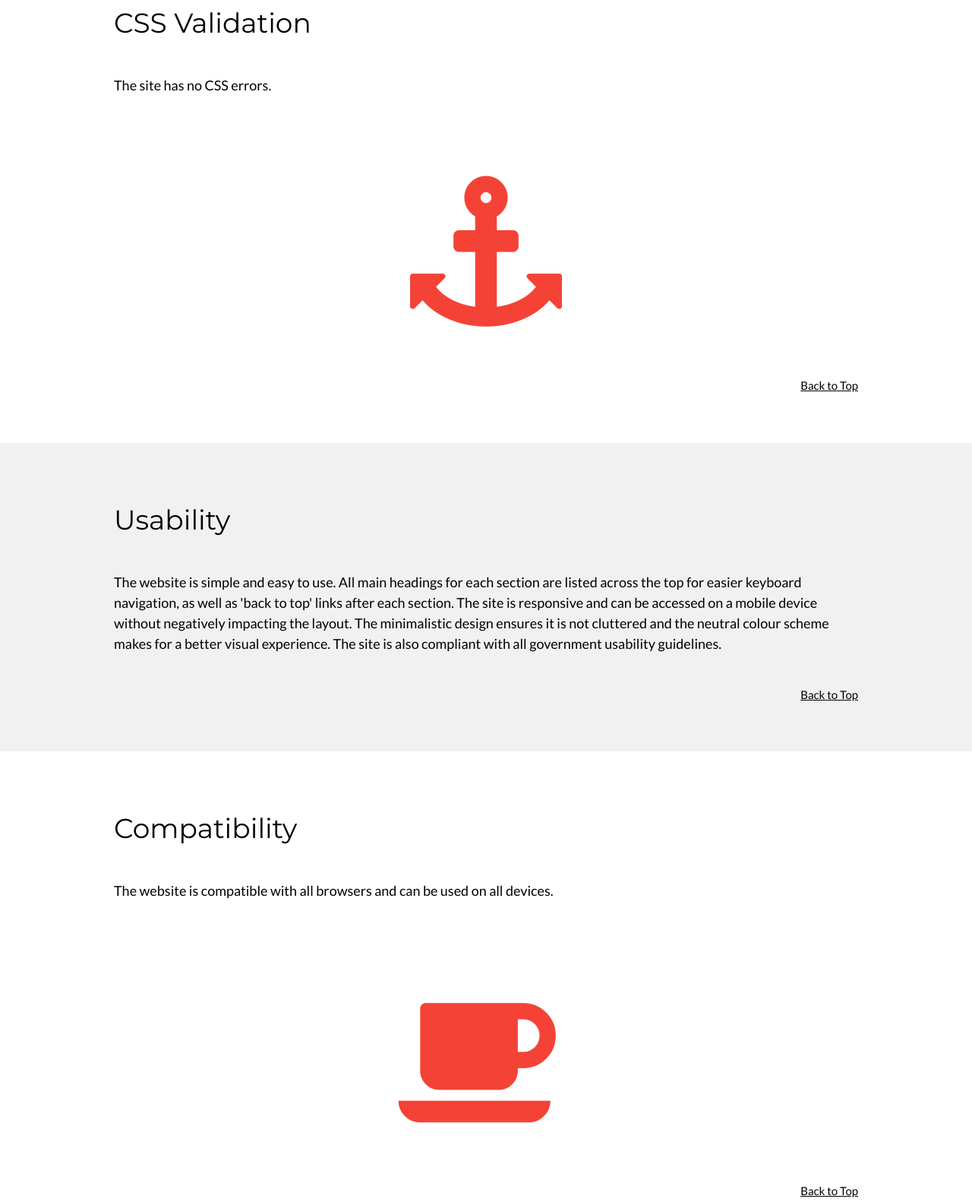
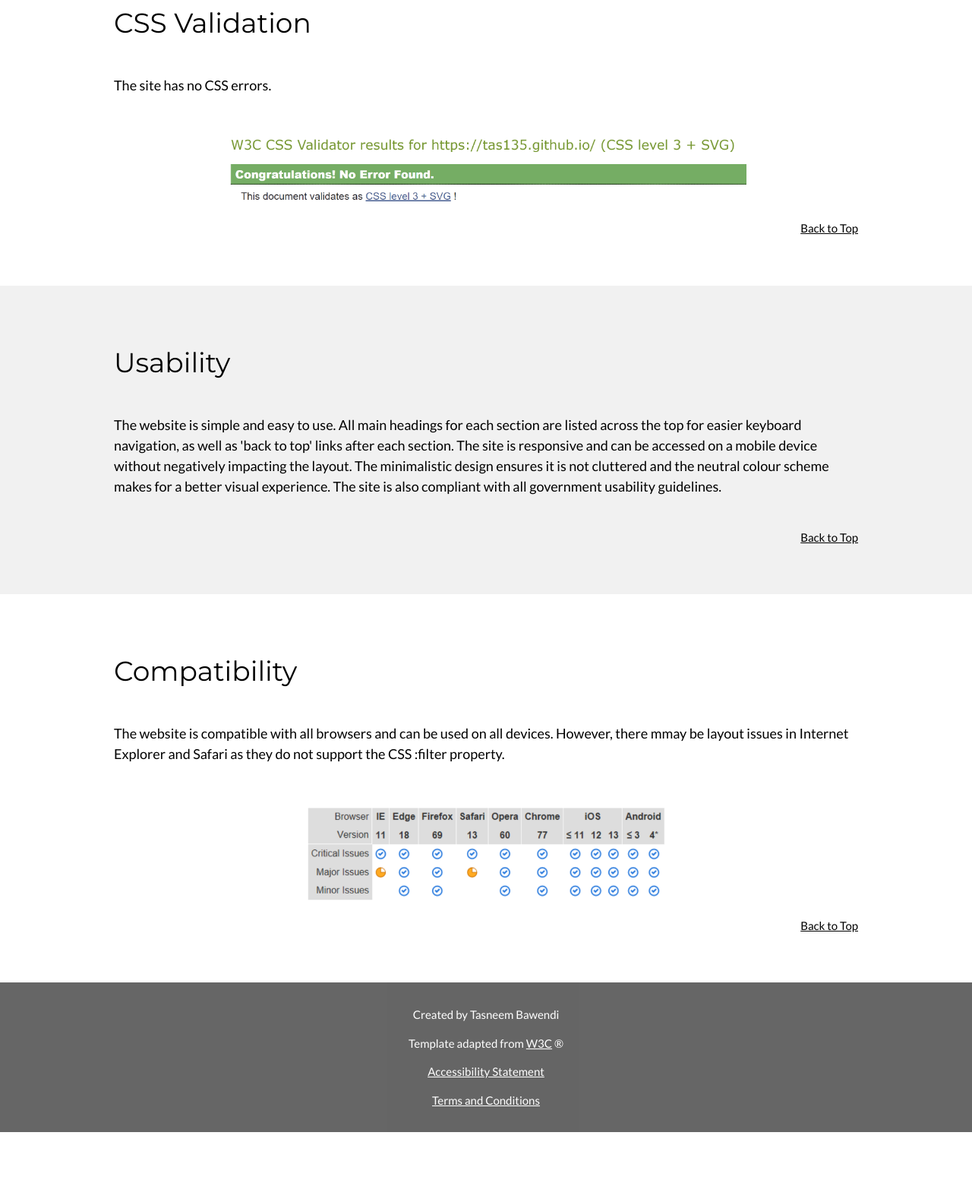
Before and after one commit to tas135/tas135.github.io, a plain HTML site: page websiteaccessibility.html in a window 1280 px wide. Shown: the part 2160-3742 px from the top of the page at 76% size. After the commit the page ends 3650 px from the top, so only its background shows below. Drawn offline with Linux system fonts and the light colour scheme.

Commit message:
added images

```diff
--- a/websiteaccessibility.html
+++ b/websiteaccessibility.html
@@ -17,7 +17,7 @@ body,h1,h2,h3,h4,h5,h6 {font-family: "Lato", sans-serif}
 <!-- Navbar -->
 <div class="w3-top">
   <div class="w3-bar w3-black w3-card w3-left-align w3-large">
-    <a class="w3-bar-item w3-button w3-hide-medium w3-hide-large w3-right w3-padding-large w3-hover-white w3-large w3-blue-grey" href="javascript:void(0);" onclick="myFunction()" title="Toggle Navigation Menu" alt="Toggle Navigation Menu"><i class="fa fa-bars"></i></a>
+    <a class="w3-bar-item w3-button w3-hide-medium w3-hide-large w3-right w3-padding-large w3-hover-white w3-large w3-blue-grey" href="javascript:void(0);" onclick="myFunction()" title="Toggle Navigation Menu">Toggle Navigation Menu<i class="fa fa-bars"></i></a>
     <a href="index.html" class="w3-bar-item w3-button w3-padding-large w3-hover-white">Home</a>
     <a href="telegram.html" class="w3-bar-item w3-button w3-hide-small w3-padding-large w3-hover-white">Software Application</a>
     <a href="spotify.html" class="w3-bar-item w3-button w3-hide-small w3-padding-large w3-hover-white">Web Application</a>
@@ -102,7 +102,11 @@ body,h1,h2,h3,h4,h5,h6 {font-family: "Lato", sans-serif}
 
 
     <div class="w3-center">
-      <i class="fa fa-anchor w3-padding-64 w3-text-red"></i>
+      <p>
+              <img style="border:0;width:70%;height:70%"
+                  src="cssvalid.png"
+                  alt="Result of CSS validation, no errors" />
+      </p>
     </div>
     <div class="w3-right">
       <a href="#" class="back_to_top"> Back to Top</a>
@@ -130,9 +134,13 @@ body,h1,h2,h3,h4,h5,h6 {font-family: "Lato", sans-serif}
 <div class="w3-row-padding w3-padding-64 w3-container" id="websiteCompatibility">
   <div class="w3-content">
       <h1>Compatibility</h1>
-      <h5 class="w3-padding-32"> The website is compatible with all browsers and can be used on all devices. </h5>
+      <h5 class="w3-padding-32"> The website is compatible with all browsers and can be used on all devices. However, there mmay be layout issues in Internet Explorer and Safari as they do not support the CSS :filter property. </h5>
       <div class="w3-center">
-        <i class="fa fa-coffee w3-padding-64 w3-text-red w3-margin-right"></i>
+        <p>
+                <img style="border:0;width:50%;height:50%"
+                    src="compat.png"
+                    alt="Result of CSS validation, no errors" />
+        </p>
       </div>
       <div class="w3-right">
         <a href="#" class="back_to_top"> Back to Top</a>
```
Also changed, not shown: assistivetech.html (+1 -1 lines), index.html (+1 -1 lines), spotify.html (+1 -1 lines), telegram.html (+1 -1 lines), tools.html (+1 -1 lines), compat.png (added), cssvalid.png (added).
